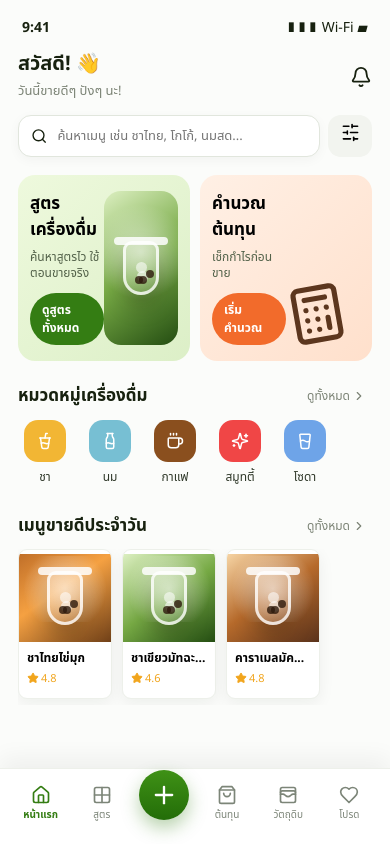
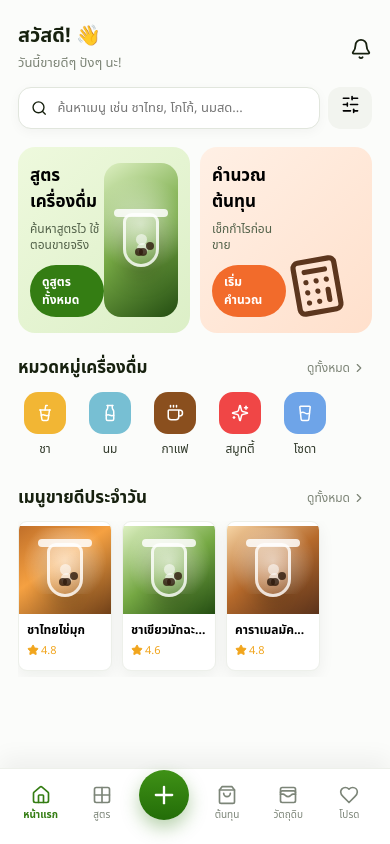
Before and after one commit to Si2trans/smootieEEEE, a React (Vite) app: page / in a window 390 px wide. Built offline with nearby package versions, Linux system fonts and the light colour scheme.

Commit message:
Remove fake mobile status bar

```diff
--- a/src/App.tsx
+++ b/src/App.tsx
@@ -108,7 +108,6 @@ function App() {
   return (
     <div className="app-shell">
       <div className="phone">
-        <StatusBar />
         {screen === "detail" ? (
           <RecipeDetail recipe={selectedRecipe} ingredients={ingredientList} onBack={() => setScreen("main")} onFavorite={toggleFavorite} />
         ) : screen === "ingredientForm" ? (
@@ -144,15 +143,6 @@ function App() {
         <h2>Drink Cost Studio</h2>
         <p>PWA mock พร้อมต่อ Google Apps Script และ Google Sheet สำหรับร้านเดียว</p>
       </aside>
-    </div>
-  );
-}
-
-function StatusBar() {
-  return (
-    <div className="status-bar">
-      <strong>9:41</strong>
-      <span>▮▮▮ Wi-Fi ▰</span>
     </div>
   );
 }
--- a/src/styles.css
+++ b/src/styles.css
@@ -67,24 +67,12 @@ button:focus-visible {
   border: 1px solid rgba(255, 255, 255, 0.85);
 }
 
-.status-bar {
-  height: 42px;
-  padding: 13px 22px 0;
-  display: flex;
-  align-items: center;
-  justify-content: space-between;
-  font-size: 14px;
-  background: rgba(251, 252, 250, 0.92);
-  position: relative;
-  z-index: 2;
-}
-
 .content,
 .detail,
 .form-screen {
-  height: calc(100% - 42px);
+  height: 100%;
   overflow-y: auto;
-  padding: 8px 18px 92px;
+  padding: 22px 18px 92px;
   scrollbar-width: none;
 }
 
@@ -578,7 +566,7 @@ p {
 }
 
 .detail {
-  padding: 0 16px 26px;
+  padding: 14px 16px 26px;
 }
 
 .detail-hero {
```
